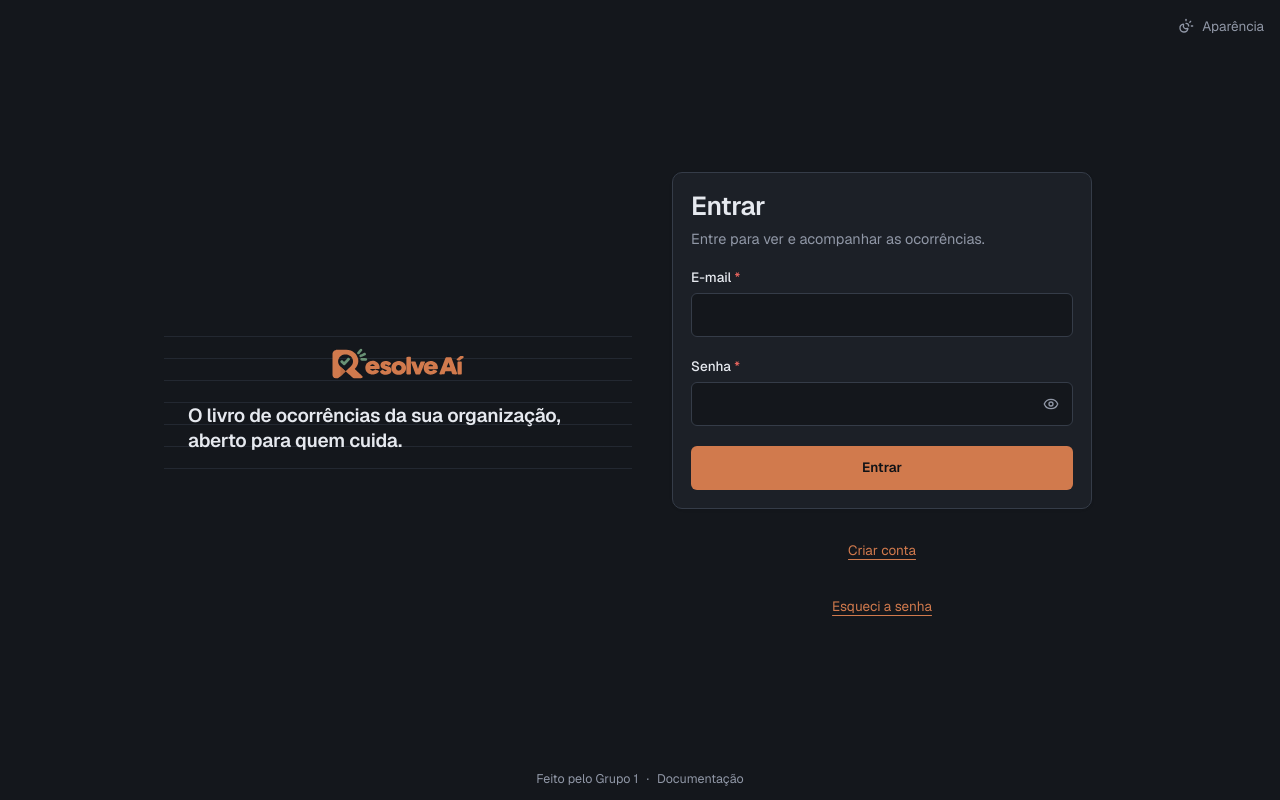
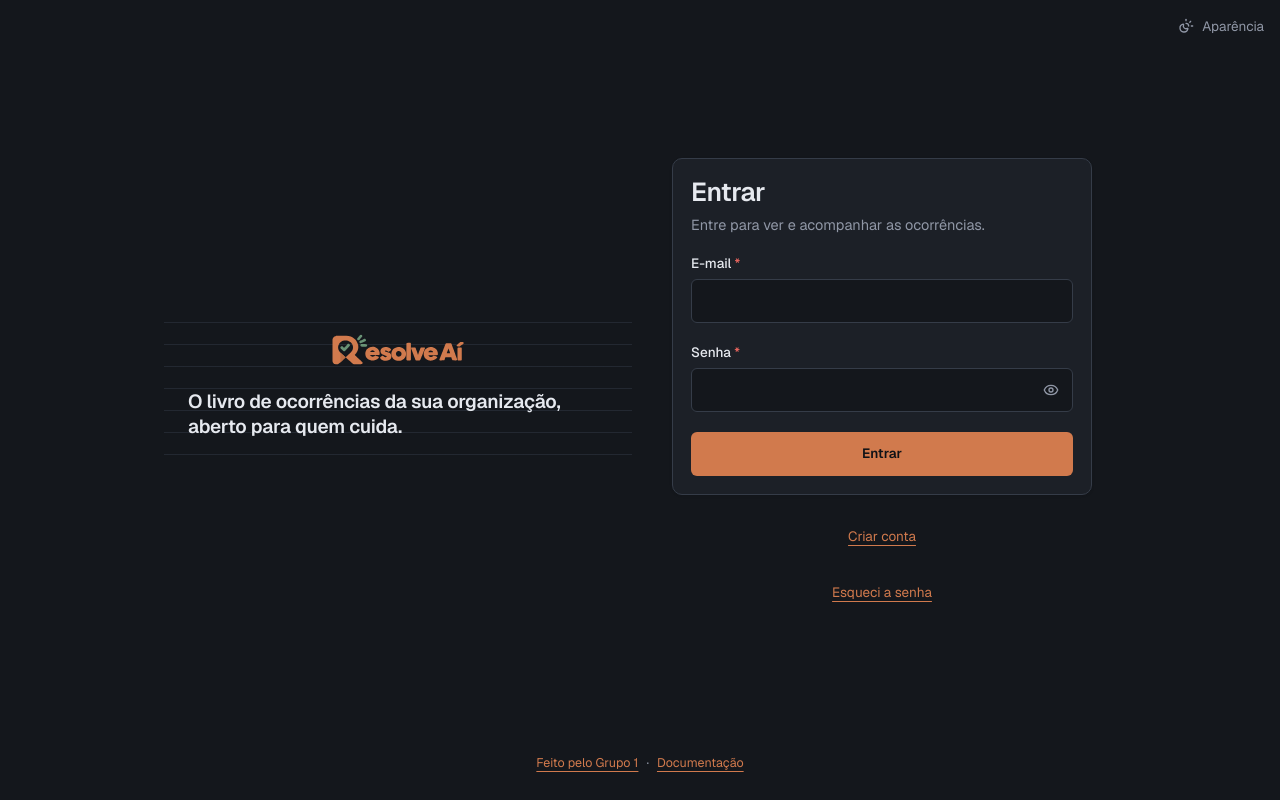
Before and after one commit to natanjunior/8FSDT-Hackathon, a Next.js app: page /entrar in a window 1280 px wide. Built offline with nearby package versions, Linux system fonts and the light colour scheme; no server answers.

Commit message:
feat(116): as quatro telas de conta ganham a apresentação, uma marca só, e o pé vai para a moldura

```diff
--- a/app/criar-conta/loading.tsx
+++ b/app/criar-conta/loading.tsx
@@ -3,7 +3,7 @@ import { EsperaDaMolduraDeConta } from "@/interface/componentes/moldura-de-conta
 /** **A espera de T-11** (item 103, critério 4), com a frase e o atraso de `app/organizacao/loading.tsx`. */
 export default function EsperandoOCadastro() {
   return (
-    <EsperaDaMolduraDeConta>
+    <EsperaDaMolduraDeConta apresentacao>
       <p
         role="status"
         className="text-tinta-suave text-interface animate-in fade-in text-center opacity-0 [animation-delay:2s] [animation-duration:300ms] [animation-fill-mode:forwards]"
--- a/app/criar-conta/page.tsx
+++ b/app/criar-conta/page.tsx
@@ -28,6 +28,7 @@ export default async function TelaDeCriarConta({
 
   return (
     <MolduraDeConta
+      apresentacao
       titulo="Criar conta"
       contexto="Uma conta só serve para todas as organizações de que você participar."
       caminhos={
--- a/app/definir-senha/loading.tsx
+++ b/app/definir-senha/loading.tsx
@@ -3,7 +3,7 @@ import { EsperaDaMolduraDeConta } from "@/interface/componentes/moldura-de-conta
 /** **A espera de T-13** (item 103, critério 4), com a frase e o atraso de `app/organizacao/loading.tsx`. */
 export default function EsperandoANovaSenha() {
   return (
-    <EsperaDaMolduraDeConta>
+    <EsperaDaMolduraDeConta apresentacao>
       <p
         role="status"
         className="text-tinta-suave text-interface animate-in fade-in text-center opacity-0 [animation-delay:2s] [animation-duration:300ms] [animation-fill-mode:forwards]"
--- a/app/definir-senha/page.tsx
+++ b/app/definir-senha/page.tsx
@@ -45,6 +45,7 @@ export default async function TelaDeDefinirSenha({
   if (estado === "expirado") {
     return (
       <MolduraDeConta
+        apresentacao
         titulo="Definir nova senha"
         caminhos={
           <Link href="/entrar" className={CLASSE_DO_CAMINHO}>
@@ -84,6 +85,7 @@ export default async function TelaDeDefinirSenha({
 
   return (
     <MolduraDeConta
+      apresentacao
       titulo="Definir nova senha"
       contexto="Escolha a senha que você vai usar para entrar."
       caminhos={
--- a/app/entrar/page.tsx
+++ b/app/entrar/page.tsx
@@ -21,8 +21,7 @@ import { destinoSeguro, resolverParaTela } from "@/interface/http";
  * sobrevive à navegação. Até o item 44g era uma faixa lida de um parâmetro do endereço; o guia §7 trocou a
  * faixa de desfecho pelo aviso.
  *
- * **O pé leva à página do grupo e à documentação** (item 70), as duas públicas e em nova aba. Fica fora
- * dos caminhos debaixo do cartão, porque aqueles são sobre a conta e estes não.
+ * O pé, com a página do grupo e a documentação, é da moldura desde o item 116.
  *
  * A guarda do `?destino=` é `destinoSeguro`, a mesma de `/criar-conta`, e o link para criar conta leva o
  * destino junto (item 86).
@@ -46,9 +45,9 @@ export default async function TelaDeEntrar({
     <>
       <LimpezaDaSaida />
       <MolduraDeConta
+        apresentacao
         titulo="Entrar"
         contexto="Entre para ver e acompanhar as ocorrências."
-        apresentacao
         caminhos={
           <>
             <Link
@@ -63,25 +62,6 @@ export default async function TelaDeEntrar({
               Esqueci a senha
             </Link>
           </>
-        }
-        rodape={
-          <p className="text-meta text-tinta-suave flex items-center gap-2">
-            <Link
-              href="/grupo"
-              target="_blank" rel="noreferrer"
-              className="inline-flex min-h-11 items-center underline-offset-4 hover:underline"
-            >
-              Feito pelo Grupo 1<span className="sr-only">, abre em nova aba</span>
-            </Link>
-            <span aria-hidden="true">·</span>
-            <Link
-              href="/documentacao"
-              target="_blank" rel="noreferrer"
-              className="inline-flex min-h-11 items-center underline-offset-4 hover:underline"
-            >
-              Documentação<span className="sr-only">, abre em nova aba</span>
-            </Link>
-          </p>
         }
       >
         <FormularioDeEntrada
--- a/app/redefinir-senha/loading.tsx
+++ b/app/redefinir-senha/loading.tsx
@@ -3,7 +3,7 @@ import { EsperaDaMolduraDeConta } from "@/interface/componentes/moldura-de-conta
 /** **A espera de T-12** (item 103, critério 4), com a frase e o atraso de `app/organizacao/loading.tsx`. */
 export default function EsperandoARedefinicao() {
   return (
-    <EsperaDaMolduraDeConta>
+    <EsperaDaMolduraDeConta apresentacao>
       <p
         role="status"
         className="text-tinta-suave text-interface animate-in fade-in text-center opacity-0 [animation-delay:2s] [animation-duration:300ms] [animation-fill-mode:forwards]"
--- a/app/redefinir-senha/page.tsx
+++ b/app/redefinir-senha/page.tsx
@@ -31,6 +31,7 @@ export default async function TelaDeRedefinirSenha() {
 
   return (
     <MolduraDeConta
+      apresentacao
       titulo="Redefinir senha"
       contexto="Informe o e-mail da sua conta. Enviamos um link para você criar uma senha nova."
       caminhos={
--- a/src/interface/componentes/moldura-de-conta.tsx
+++ b/src/interface/componentes/moldura-de-conta.tsx
@@ -1,3 +1,4 @@
+import Link from "next/link";
 import type { ReactNode } from "react";
 
 import { acaoDeSair } from "@/interface/acoes";
@@ -9,10 +10,25 @@ import { cn } from "@/interface/componentes/utilitarios";
 
 const ID_DO_TITULO = "titulo-da-tela";
 
-/** A página: centrada nas duas direções, e em linha a partir de `lg` quando há apresentação. `relative`
- *  ancora o pé de T-01, que fica fora da linha. */
+/**
+ * A página: centrada nas duas direções. `relative` ancora o canto do controle de aparência e o pé.
+ *
+ * **O fundo reserva o pé** (critério 116.4): o pé é absoluto, e numa tela mais alta que o celular ele
+ * cairia em cima do último caminho. A reserva é o respiro do pé, os 44 px do alvo e 16 px de folga.
+ */
 const PAGINA =
-  "relative flex min-h-dvh w-full flex-col items-center justify-center gap-8 px-6 py-12 lg:flex-row lg:gap-16";
+  "relative flex min-h-dvh w-full flex-col items-center justify-center gap-8 px-6 pt-12 pb-[calc(max(1rem,env(safe-area-inset-bottom))+3.75rem)] lg:flex-row lg:gap-16";
+
+/**
+ * **Com apresentação, a página é uma grade de uma marca só** (critério 116.13). No celular, uma coluna:
+ * a marca, depois a coluna do cartão. A partir de `lg`, duas colunas de 420 px: à esquerda a marca e a
+ * frase, centradas na altura pelas duas linhas de `1fr`; à direita o cartão, ocupando as quatro linhas.
+ * É o mesmo desenho de antes, com a marca num lugar do documento em vez de dois. **Na tela grande a marca
+ * estica até os 420 px da coluna**, como esticava dentro da apresentação: o SVG se desenha centrado na
+ * caixa, e é esse o pixel que a comparação do critério 116.14 confere.
+ */
+const GRADE_DA_APRESENTACAO =
+  "grid w-full max-w-[420px] grid-cols-1 gap-5 lg:max-w-none lg:w-auto lg:grid-cols-[420px_420px] lg:grid-rows-[1fr_auto_auto_1fr] lg:gap-x-16 lg:gap-y-6";
 
 /** A coluna do cartão: 420 px a partir de `lg`, a largura toda abaixo disso (critério 44m.8). */
 const COLUNA = "flex w-full max-w-[420px] flex-col gap-5";
@@ -58,14 +74,18 @@ const ORDEM_DO_CONVITE = { direita: "lg:order-3", esquerda: "lg:order-1" } as co
  * **De cima para baixo:** a marca fora do cartão; o cartão com o título da tela e a linha de fato; o
  * conteúdo, quando há; e os caminhos secundários fora do cartão, centrados.
  *
- * **O pé é de T-01 só** (item 70): os links para a página do grupo e para a documentação. Ele é absoluto,
- * no respiro de baixo da página, porque com a apresentação a página é uma linha, e um terceiro filho seria
- * uma terceira coluna.
+ * **O pé é de toda tela da moldura** (item 116), na moldura e na espera. Ele é absoluto, no respiro de
+ * baixo da página, que é reservado para ele.
  *
- * **Componente, e não grupo de rotas.** O critério 44m.8 dá a **T-01 sozinha** uma segunda coluna à
- * esquerda do cartão, e um layout de servidor recebe a página por um `children` só, sem saber qual rota
- * está renderizando. O G1 do guia continua valendo: a geometria da página é declarada aqui, em `PAGINA` e
+ * **Componente, e não grupo de rotas.** Desde o item 116, **as quatro telas de credencial** têm uma
+ * segunda coluna à esquerda do cartão (critérios 44m.8 e 116.1), e as outras sete telas da moldura não a
+ * têm. Um layout de servidor recebe a página por um `children` só, sem saber qual rota está renderizando. O G1 do guia continua valendo: a geometria da página é declarada aqui, em `PAGINA` e
  * `COLUNA`, e nenhum arquivo em `app/` a repete — nem a espera, que usa as mesmas duas constantes.
+ *
+ * **O salto vertical fica** (critério 116.3). A página centra nas duas direções, e as quatro telas de
+ * credencial têm cartões de alturas diferentes: entre `/entrar` e `/criar-conta` o cartão sobe ou desce
+ * cerca de 120 px. Alinhar pelo topo foi a variante recusada em 02/10/2026. O horizontal some, porque as
+ * quatro têm as mesmas duas colunas.
  *
  * **Desde o item 65 há uma segunda forma de duas colunas**: `/organizacao` (face A) e `/organizacao/criar`
  * recebem a outra porta ao lado do cartão, pela prop `convite`. As duas formas não se combinam — nenhuma
@@ -87,8 +107,8 @@ const ORDEM_DO_CONVITE = { direita: "lg:order-3", esquerda: "lg:order-1" } as co
  * liga o alto contraste antes de entrar. Vem primeiro na ordem do documento, para quem precisa dele o
  * alcançar no primeiro Tab, antes do formulário. `controle-de-aparencia.tsx` diz o resto.
  *
- * **Componente de servidor.** A marca aparece duas vezes no `apresentacao`, uma escondida em cada
- * largura, porque ela troca de lugar: acima do cartão no celular, na coluna da esquerda na tela grande.
+ * **Componente de servidor. Uma marca só por tela** (item 116, critério 13). Com a apresentação, a grade a
+ * põe acima do cartão no celular e no alto da coluna da esquerda na tela grande.
  */
 export function MolduraDeConta({
   titulo,
@@ -96,12 +116,14 @@ export function MolduraDeConta({
   apresentacao = false,
   convite,
   caminhos,
-  rodape,
   children,
 }: {
   titulo: string;
   contexto?: ReactNode;
-  /** Só T-01: liga a segunda coluna a partir de `lg` (critério 44m.8). */
+  /**
+   * As quatro telas de credencial — T-01, T-11, T-12 e T-13 — ligam a segunda coluna a partir de `lg`
+   * (critérios 44m.8 e 116.1). Não se combina com `convite`.
+   */
   apresentacao?: boolean;
   /**
    * Só `/organizacao` (face A) e `/organizacao/criar` (item 65): a outra porta, ao lado do cartão a partir
@@ -109,8 +131,6 @@ export function MolduraDeConta({
    */
   convite?: { lado: "direita" | "esquerda"; conteudo: ReactNode };
   caminhos?: ReactNode;
-  /** Só T-01: os links do pé da página, fora da linha das colunas (item 70). */
-  rodape?: ReactNode;
   children?: ReactNode;
 }) {
   // `false` é o que um `{condição && <X />}` devolve quando a condição falha — é o caso de T-10.
@@ -121,16 +141,27 @@ export function MolduraDeConta({
       <div className={CANTO}>
         <ControleDeAparencia />
       </div>
-      {apresentacao && <Apresentacao />}
-
       {convite === undefined ? (
-        <div className={COLUNA}>
-          <MarcaDoProduto className={cn("self-center", apresentacao && "lg:hidden")} />
+        apresentacao ? (
+          <div className={GRADE_DA_APRESENTACAO}>
+            <MarcaDoProduto className="justify-self-center lg:col-start-1 lg:row-start-2 lg:justify-self-stretch" />
+            <Apresentacao />
+            <div className={cn(COLUNA, "lg:col-start-2 lg:row-span-4 lg:row-start-1 lg:self-center")}>
               <CartaoDaTela titulo={titulo} contexto={contexto} temCorpo={temCorpo}>
                 {children}
               </CartaoDaTela>
               {caminhos !== undefined && <div className="flex flex-col items-center gap-3">{caminhos}</div>}
             </div>
+          </div>
+        ) : (
+          <div className={COLUNA}>
+            <MarcaDoProduto className="self-center" />
+            <CartaoDaTela titulo={titulo} contexto={contexto} temCorpo={temCorpo}>
+              {children}
+            </CartaoDaTela>
+            {caminhos !== undefined && <div className="flex flex-col items-center gap-3">{caminhos}</div>}
+          </div>
+        )
       ) : (
         <div className={COLUNA_COM_CONVITE}>
           <MarcaDoProduto className="self-center" />
@@ -149,9 +180,7 @@ export function MolduraDeConta({
         </div>
       )}
 
-      {rodape !== undefined && (
-        <footer className="absolute inset-x-0 bottom-0 flex justify-center">{rodape}</footer>
-      )}
+      <RodapeDaMoldura />
     </main>
   );
 }
@@ -232,6 +261,34 @@ export function ReguaDoOu({ deitada = false }: { deitada?: boolean }) {
 export const CLASSE_DO_CAMINHO =
   "text-tinta-marca text-interface inline-flex min-h-11 min-w-11 items-center justify-center underline underline-offset-4";
 
+/** Os dois links do pé: sublinhados em repouso, porque no toque não há `hover` (critério 116.4). */
+const CLASSE_DO_LINK_DO_PE =
+  "text-meta text-tinta-marca inline-flex min-h-11 items-center underline underline-offset-4";
+
+/**
+ * **O pé de toda tela da moldura** (critério 116.2): a página do grupo e a documentação, as duas públicas
+ * e em nova aba. Até o item 116 só `/entrar` o tinha, escrito à mão, e a porta da documentação não tem
+ * motivo para existir só ali. *"Grupo 1"* é nome próprio no crédito (item 106).
+ *
+ * **Absoluto, e acima da barra do navegador**: com a apresentação a página é uma linha, e um terceiro
+ * filho seria uma terceira coluna. O respiro de baixo é o maior entre 16 px e a área segura do aparelho.
+ */
+function RodapeDaMoldura() {
+  return (
+    <footer className="absolute inset-x-0 bottom-[max(1rem,env(safe-area-inset-bottom))] flex justify-center">
+      <p className="text-meta text-tinta-suave flex items-center gap-2">
+        <Link href="/grupo" target="_blank" rel="noreferrer" className={CLASSE_DO_LINK_DO_PE}>
+          Feito pelo Grupo 1<span className="sr-only">, abre em nova aba</span>
+        </Link>
+        <span aria-hidden="true">·</span>
+        <Link href="/documentacao" target="_blank" rel="noreferrer" className={CLASSE_DO_LINK_DO_PE}>
+          Documentação<span className="sr-only">, abre em nova aba</span>
+        </Link>
+      </p>
+    </footer>
+  );
+}
+
 /**
  * **O "Sair" das telas fora da casca** — as quatro primeiras faces de T-02, T-10 e, desde o item 65, a
  * tela de criar organização.
@@ -262,13 +319,14 @@ export function CaminhoDeSair() {
  * organização e o da raiz a usam.
  *
  * **A mesma página, as mesmas colunas e a mesma fileira da moldura**, pelas constantes do topo. A marca, a
- * apresentação e o controle de aparência são de verdade — guia §8: *"a casca e o cabeçalho não são
- * esqueleto"* —, o controle para o canto não saltar quando a tela chega. O cartão e o convite são esqueleto, com o desenho e **sem a semântica**: uma região nomeada por um título que ainda
+ * apresentação, o controle de aparência e o pé são de verdade — guia §8: *"a casca e o cabeçalho não são
+ * esqueleto"* —, o controle e o pé para não saltarem quando a tela chega. O cartão e o convite são esqueleto, com o desenho e **sem a semântica**: uma região nomeada por um título que ainda
  * não existe seria pior que nenhuma. É o que `app/(casca)/configuracao/loading.tsx` já faz.
  *
  * **As duas formas de duas colunas existem aqui pela mesma razão que existem na moldura** (item 103,
  * critério 5): uma espera de coluna única sob uma tela de duas colunas faz o layout saltar no instante em
- * que o servidor responde, depois da espera mais longa do produto. `apresentacao` é a de T-01; `convite`
+ * que o servidor responde, depois da espera mais longa do produto. `apresentacao` é a das quatro telas de
+ * credencial; `convite`
  * leva só o lado, porque o conteúdo do convite é da tela e o esqueleto dele é daqui.
  *
  * **O filho é a frase de espera**, que é da tela e não da moldura.
@@ -287,14 +345,23 @@ export function EsperaDaMolduraDeConta({
       <div className={CANTO}>
         <ControleDeAparencia />
       </div>
-      {apresentacao && <Apresentacao />}
-
       {convite === undefined ? (
-        <div className={COLUNA}>
-          <MarcaDoProduto className={cn("self-center", apresentacao && "lg:hidden")} />
+        apresentacao ? (
+          <div className={GRADE_DA_APRESENTACAO}>
+            <MarcaDoProduto className="justify-self-center lg:col-start-1 lg:row-start-2 lg:justify-self-stretch" />
+            <Apresentacao />
+            <div className={cn(COLUNA, "lg:col-start-2 lg:row-span-4 lg:row-start-1 lg:self-center")}>
               <CartaoDeEspera />
               {children}
             </div>
+          </div>
+        ) : (
+          <div className={COLUNA}>
+            <MarcaDoProduto className="self-center" />
+            <CartaoDeEspera />
+            {children}
+          </div>
+        )
       ) : (
         <div className={COLUNA_COM_CONVITE}>
           <MarcaDoProduto className="self-center" />
@@ -310,6 +377,8 @@ export function EsperaDaMolduraDeConta({
           {children}
         </div>
       )}
+
+      <RodapeDaMoldura />
     </main>
   );
 }
@@ -349,8 +418,9 @@ function ConviteDeEspera() {
 }
 
 /**
- * A coluna da esquerda de T-01, na tela grande (critério 44m.8): a marca, a frase da direção, e a pauta ao
- * fundo.
+ * A coluna da esquerda das quatro telas de credencial, na tela grande (critérios 44m.8 e 116.1): a frase
+ * da direção, e a pauta ao fundo. **A marca não é desenhada aqui desde o item 116**: a grade a posiciona,
+ * e o documento tem uma só.
  *
  * **A pauta é desenho, não imagem.** O período é de **22 px**, que é a entrelinha do papel de corpo — é o
  * que amarra o fundo à escala em vez de a um número escolhido à mão. Ela é decoração: `aria-hidden`, sem
@@ -359,17 +429,22 @@ function ConviteDeEspera() {
  */
 function Apresentacao() {
   return (
-    <div className="relative hidden max-w-[420px] flex-col gap-6 lg:flex">
+    <>
       <div
         aria-hidden="true"
-        className="pointer-events-none absolute -inset-x-6 -inset-y-8 -z-10"
+        className="pointer-events-none relative hidden lg:col-start-1 lg:row-span-2 lg:row-start-2 lg:block"
+      >
+        <div
+          className="absolute -inset-x-6 -inset-y-8 -z-10"
           style={{
             backgroundImage:
               "repeating-linear-gradient(to bottom, transparent 0, transparent 21px, var(--line-soft) 21px, var(--line-soft) 22px)",
           }}
         />
-      <MarcaDoProduto />
-      <p className="text-titulo-bloco text-tinta">O livro de ocorrências da sua organização, aberto para quem cuida.</p>
       </div>
+      <p className="text-titulo-bloco text-tinta hidden lg:col-start-1 lg:row-start-3 lg:block">
+        O livro de ocorrências da sua organização, aberto para quem cuida.
+      </p>
+    </>
   );
 }
```
Also changed, not shown: 2 other files (tests, documents, lock files or other folders). Lines whose indentation alone changed are shown as unchanged.
